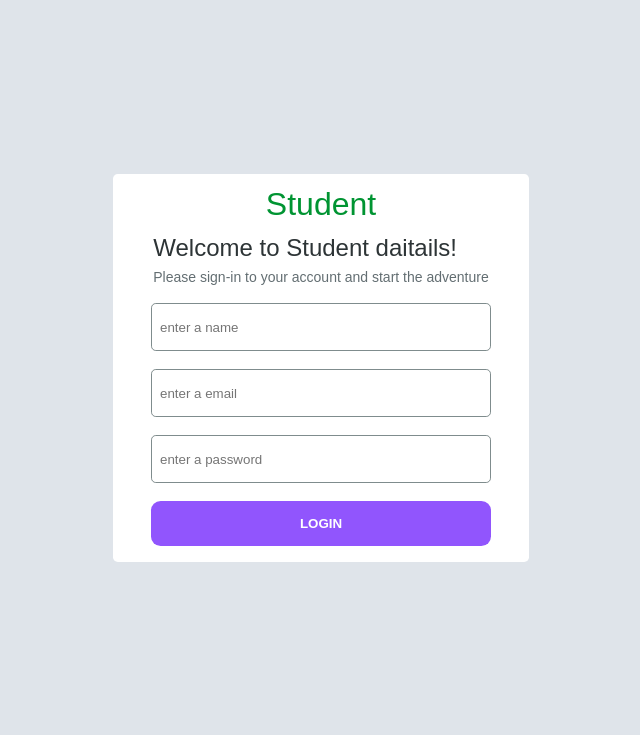
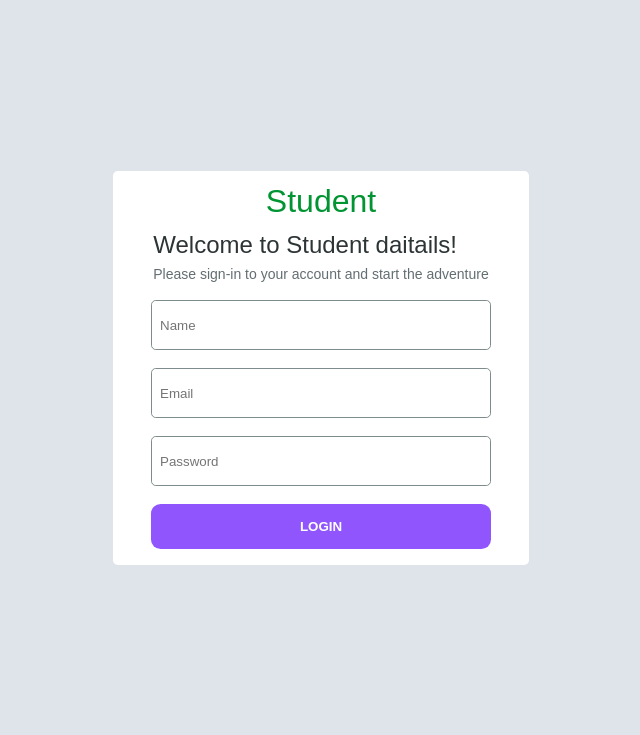
Before and after one commit to dilipsuthar60/crud_php, a PHP site: page /login.php in a window 1280 px wide. Shown: the top 735 px of the page, without its empty margins (319-959 px from the left). Run offline with PHP 8.4, Linux system fonts and the light colour scheme.

Commit message:
place holder change

```diff
--- a/login.php
+++ b/login.php
@@ -51,14 +51,15 @@ if (isset($_POST["login"])) {
                 <p>Please sign-in to your account and start the adventure</p>
             </div>
             <div class="login">
-                <input placeholder="enter a name" type="text" id="name" name="name" value="<?php echo $loginname ?>" />
+                <input placeholder="Name" type="text" id="name" name="name" value="<?php echo $loginname ?>" />
             </div>
             <div class="login">
-                <input placeholder="enter a email" type="email" id="email" name="email"
+                <input placeholder="Email" type="email" id="email" name="email"
                     value="<?php echo $loginemail; ?>" />
             </div>
             <div class="login">
-                <input placeholder="enter a password" type="password" id="password" name="password" />
+                <input placeholder="Password" type="password
+                " id="password" name="password" />
             </div>
             <button class="login-btn" type="login" name="login">LOGIN</button>
         </div>
--- a/style.css
+++ b/style.css
@@ -183,17 +183,24 @@ h2 {
 .login {
   width: 100%;
   max-width: 340px;
+  border: 1px solid #7f8c8d;
+  border-radius: 0.3rem;
+}
+.password-login {
+  display: flex;
+  justify-content: center;
+  align-items: center;
 }
 .login :focus {
   border: 2px solid #9155fd;
+  border-radius: 0.3rem;
 }
 .login-container input {
   width: 100%;
-  border: none;
   height: 3rem;
   padding: 0.5rem;
   border-radius: 0.3rem;
-  border: 1px solid #7f8c8d;
+  border: none;
 }
 .login-forget {
   width: 100%;
```
